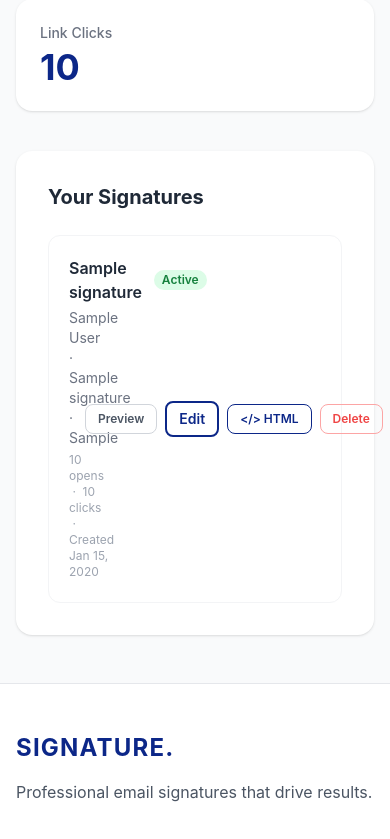
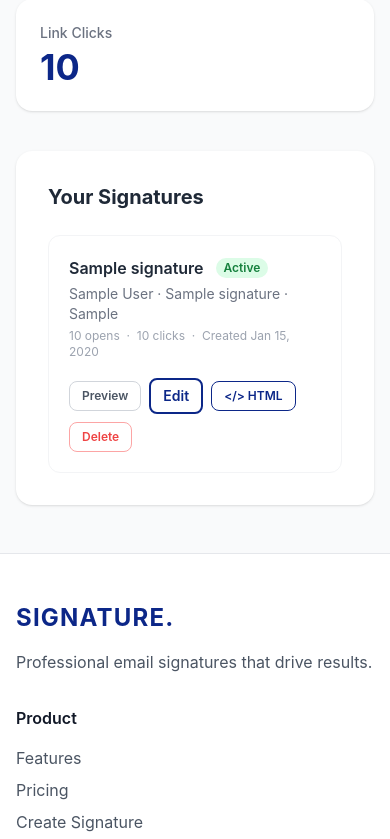
Before and after one commit to marl-Am/signature, a Flask app: page /dashboard/ in a window 390 px wide. Shown: the part 549-1388 px from the top of the page. Run offline with Flask 3, Linux system fonts and the light colour scheme; a user stored in the database is signed in; tables that the repository leaves empty hold one stand-in row (values such as "Sample post"); some libraries are stand-ins or nearby versions.

Commit message:
Fix mobile responsive layout on dashboard signature card

```diff
--- a/app/templates/dashboard/index.html
+++ b/app/templates/dashboard/index.html
@@ -246,10 +246,10 @@
 
           <!-- Card row -->
           <div
-            class="flex items-center justify-between border border-gray-100 rounded-xl p-5 hover:border-primary transition-all"
+            class="flex flex-col sm:flex-row sm:items-center sm:justify-between gap-4 border border-gray-100 rounded-xl p-5 hover:border-primary transition-all"
             :class="showHtml ? 'rounded-b-none border-b-0' : ''">
             <!-- Left: info -->
-            <div class="flex-1 min-w-0 mr-4">
+            <div class="flex-1 min-w-0 sm:mr-4">
               <div class="flex items-center gap-3 mb-1">
                 <span class="font-semibold text-gray-800">{{ sig.name }}</span>
                 {% if sig.is_active %}
@@ -279,7 +279,7 @@
             </div>
 
             <!-- Right: actions -->
-            <div class="flex items-center gap-2 flex-shrink-0">
+            <div class="flex flex-wrap items-center gap-2 flex-shrink-0">
               <a
                 href="{{ url_for('signatures.preview', signature_id=sig.id) }}"
                 class="px-3 py-1.5 text-xs border border-gray-300 text-gray-600 rounded-lg font-semibold hover:bg-gray-100 transition-all">
```
